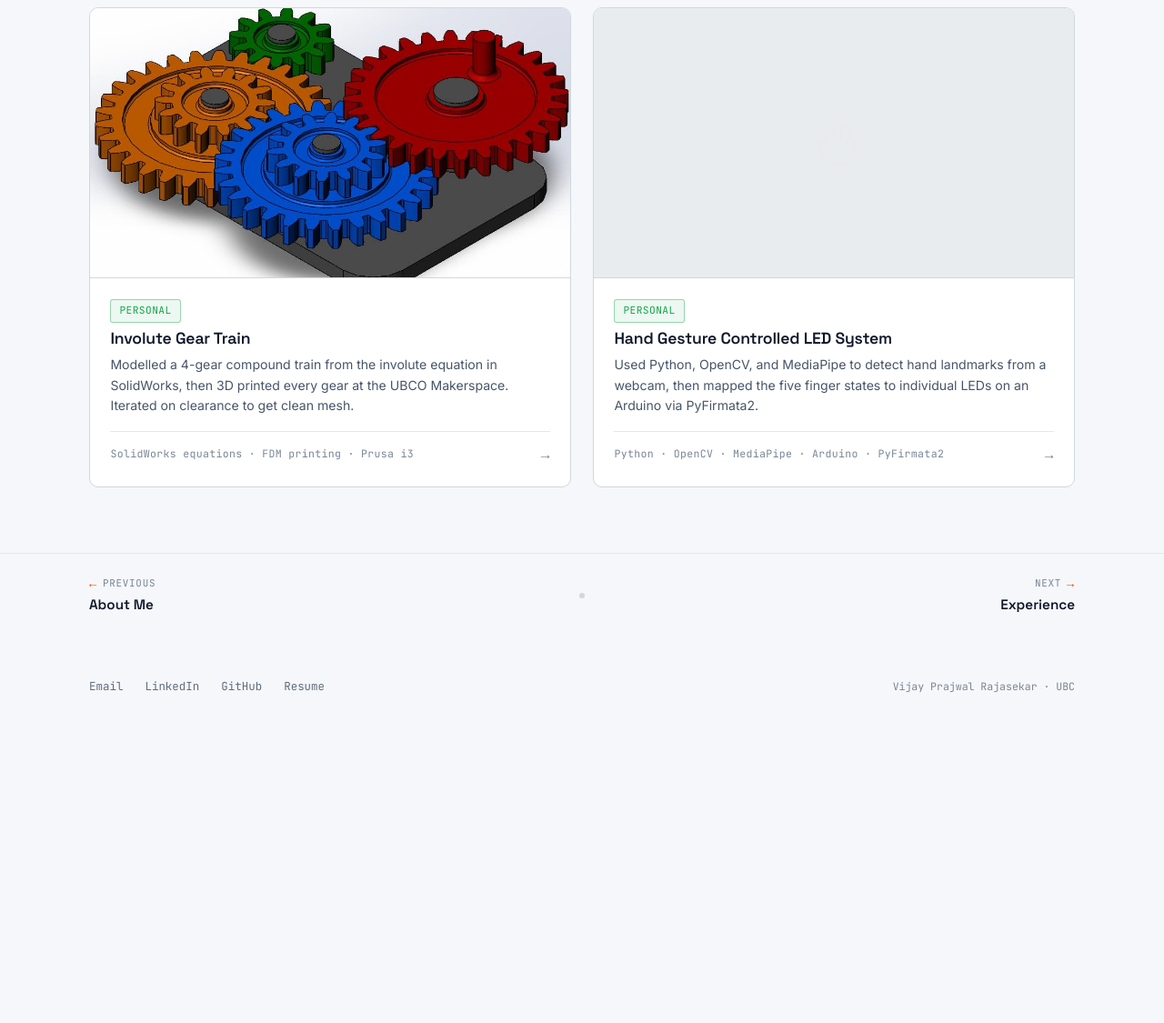
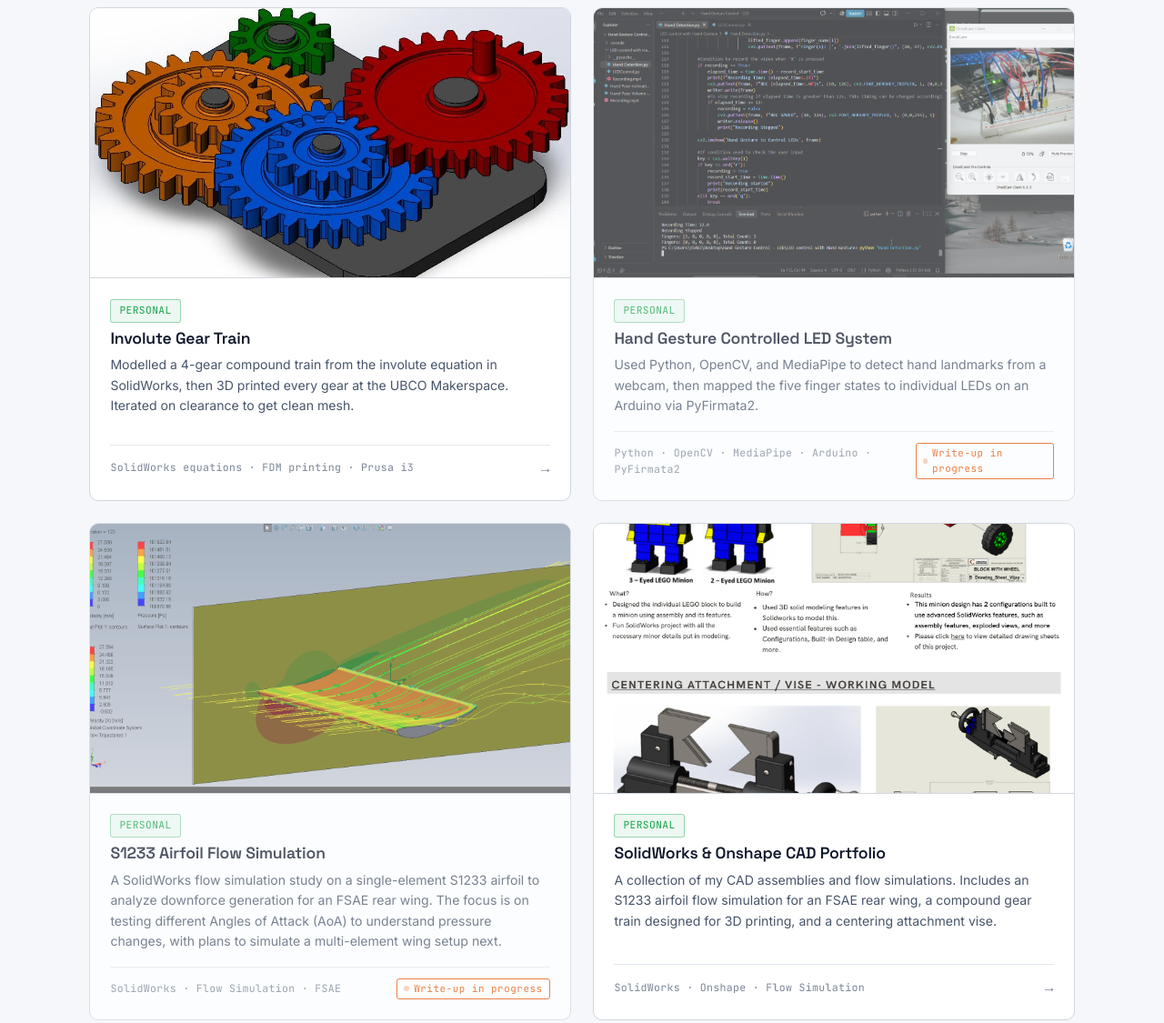
Before and after one commit to VijayPrajwal/VijayPrajwalRajasekar-Portfolio, a plain HTML site: page projects.html in a window 1280 px wide. Shown: the part 880-2005 px from the top of the page at 91% size. Before the commit the page ends 1693 px from the top, so only its background shows below. Drawn offline with Linux system fonts and the light colour scheme.

Commit message:
Add new projects, WIP cards, light mode default, and thumbnails
- Set light mode as default theme (CSS + JS)
- Add SolidWorks & Onshape CAD Portfolio card (links to PDF)
- Add Hand Gesture LED as WIP card with thumbnail (write-up in progress)
- Add S1233 Airfoil Flow Simulation as WIP card with thumbnail
- Generate PDF cover thumbnail for CAD portfolio
- Update both index.html and projects.html

```diff
--- a/assets/main.js
+++ b/assets/main.js
@@ -4,9 +4,7 @@
   if (savedTheme) {
     document.documentElement.setAttribute('data-theme', savedTheme);
   } else {
-    var prefersLight = window.matchMedia('(prefers-color-scheme: light)').matches;
-    var initialTheme = prefersLight ? 'light' : 'dark';
-    document.documentElement.setAttribute('data-theme', initialTheme);
+    document.documentElement.setAttribute('data-theme', 'light');
   }
 })();
 
@@ -26,7 +24,7 @@ document.addEventListener('DOMContentLoaded', function () {
     btn.id = 'themeToggle';
     btn.type = 'button';
 
-    var currentTheme = document.documentElement.getAttribute('data-theme') || 'dark';
+    var currentTheme = document.documentElement.getAttribute('data-theme') || 'light';
     btn.setAttribute('aria-label', currentTheme === 'dark' ? 'Switch to light mode' : 'Switch to dark mode');
     btn.setAttribute('title', 'Toggle dark / light mode');
 
@@ -52,7 +50,7 @@ document.addEventListener('DOMContentLoaded', function () {
 
     btn.addEventListener('click', function (e) {
       e.preventDefault();
-      var activeTheme = document.documentElement.getAttribute('data-theme') || 'dark';
+      var activeTheme = document.documentElement.getAttribute('data-theme') || 'light';
       var nextTheme = activeTheme === 'dark' ? 'light' : 'dark';
 
       document.documentElement.setAttribute('data-theme', nextTheme);
--- a/assets/style.css
+++ b/assets/style.css
@@ -5,8 +5,40 @@
 
 @import url('https://fonts.googleapis.com/css2?family=Space+Grotesk:wght@400;500;600;700&family=JetBrains+Mono:wght@400;500;600&family=Inter:wght@400;500;600;700&display=swap');
 
-:root {
-  /* Color tokens — dark mode defaults */
+:root,
+[data-theme="light"] {
+  /* Color tokens — light mode defaults */
+  --bg: #f5f7fa;
+  --surface: #ffffff;
+  --surface-raised: #e9ecef;
+  --border: #d0d7de;
+  --border-soft: #e2e8f0;
+  --text: #0f172a;
+  --text-dim: #475569;
+  --text-faint: #788596;
+  --signal: #e65100;
+  --signal-dim: #c2410c;
+  --telemetry: #16a34a;
+  --telemetry-dim: #15803d;
+
+  --font-display: 'Space Grotesk', sans-serif;
+  --font-body: 'Inter', sans-serif;
+  --font-mono: 'JetBrains Mono', monospace;
+
+  --max-width: 1180px;
+  --edge: clamp(1.25rem, 4vw, 3rem);
+
+  --header-bg: rgba(245, 247, 250, 0.88);
+  --btn-solid-text: #ffffff;
+  --hero-radial: radial-gradient(ellipse 80% 50% at 50% -10%, rgba(230,81,0,0.08), transparent);
+  --hero-grid: linear-gradient(rgba(230, 81, 0, 0.08) 1px, transparent 1px), linear-gradient(90deg, rgba(230, 81, 0, 0.08) 1px, transparent 1px);
+  --card-shadow: 0 4px 18px rgba(0, 0, 0, 0.06);
+  --dropdown-shadow: 0 8px 24px rgba(0, 0, 0, 0.12);
+  --glow-color: rgba(230, 81, 0, 0.15);
+}
+
+[data-theme="dark"] {
+  /* Color tokens — dark mode */
   --bg: #0b0d0f;
   --surface: #15181b;
   --surface-raised: #1a1e22;
@@ -20,13 +52,6 @@
   --telemetry: #4ade80;
   --telemetry-dim: #2f8a52;
 
-  --font-display: 'Space Grotesk', sans-serif;
-  --font-body: 'Inter', sans-serif;
-  --font-mono: 'JetBrains Mono', monospace;
-
-  --max-width: 1180px;
-  --edge: clamp(1.25rem, 4vw, 3rem);
-
   --header-bg: rgba(11, 13, 15, 0.85);
   --btn-solid-text: #0b0d0f;
   --hero-radial: radial-gradient(ellipse 80% 50% at 50% -10%, rgba(255,107,53,0.06), transparent);
@@ -34,30 +59,6 @@
   --card-shadow: 0 4px 20px rgba(0, 0, 0, 0.4);
   --dropdown-shadow: 0 8px 24px rgba(0, 0, 0, 0.4);
   --glow-color: rgba(255, 117, 66, 0.2);
-}
-
-[data-theme="light"] {
-  /* Color tokens — light mode */
-  --bg: #f5f7fa;
-  --surface: #ffffff;
-  --surface-raised: #e9ecef;
-  --border: #d0d7de;
-  --border-soft: #e2e8f0;
-  --text: #0f172a;
-  --text-dim: #475569;
-  --text-faint: #788596;
-  --signal: #e65100;
-  --signal-dim: #c2410c;
-  --telemetry: #16a34a;
-  --telemetry-dim: #15803d;
-
-  --header-bg: rgba(245, 247, 250, 0.88);
-  --btn-solid-text: #ffffff;
-  --hero-radial: radial-gradient(ellipse 80% 50% at 50% -10%, rgba(230,81,0,0.08), transparent);
-  --hero-grid: linear-gradient(rgba(230, 81, 0, 0.08) 1px, transparent 1px), linear-gradient(90deg, rgba(230, 81, 0, 0.08) 1px, transparent 1px);
-  --card-shadow: 0 4px 18px rgba(0, 0, 0, 0.06);
-  --dropdown-shadow: 0 8px 24px rgba(0, 0, 0, 0.12);
-  --glow-color: rgba(230, 81, 0, 0.15);
 }
 
 * { box-sizing: border-box; margin: 0; padding: 0; }
@@ -388,24 +389,36 @@ nav.main-nav a.active::after {
   border: 1px solid var(--border);
   color: var(--text-dim);
 }
-.tag-school { border-color: #3a4a6b; color: #8fa3d4; background: rgba(58,74,107,0.12); }
-.tag-club   { border-color: var(--signal-dim); color: var(--signal); background: rgba(255,107,53,0.08); }
-.tag-personal { border-color: var(--telemetry-dim); color: var(--telemetry); background: rgba(74,222,128,0.08); }
-
-[data-theme="light"] .tag-school {
+.tag-school {
   border-color: #93c5fd;
   color: #1d4ed8;
   background: rgba(219, 234, 254, 0.7);
 }
-[data-theme="light"] .tag-club {
+.tag-club {
   border-color: rgba(230, 81, 0, 0.4);
   color: var(--signal);
   background: rgba(230, 81, 0, 0.08);
 }
-[data-theme="light"] .tag-personal {
+.tag-personal {
   border-color: rgba(22, 163, 74, 0.4);
   color: var(--telemetry);
   background: rgba(22, 163, 74, 0.08);
+}
+
+[data-theme="dark"] .tag-school {
+  border-color: #3a4a6b;
+  color: #8fa3d4;
+  background: rgba(58,74,107,0.12);
+}
+[data-theme="dark"] .tag-club {
+  border-color: var(--signal-dim);
+  color: var(--signal);
+  background: rgba(255,107,53,0.08);
+}
+[data-theme="dark"] .tag-personal {
+  border-color: var(--telemetry-dim);
+  color: var(--telemetry);
+  background: rgba(74,222,128,0.08);
 }
 
 /* ---------- Theme Switcher ---------- */
@@ -451,15 +464,15 @@ nav.main-nav a.active::after {
 }
 
 .theme-toggle-track .sun-icon {
+  color: #f59e0b;
+}
+
+[data-theme="dark"] .theme-toggle-track .sun-icon {
   color: var(--text-faint);
 }
 
 [data-theme="dark"] .theme-toggle-track .moon-icon {
   color: #a78bfa;
-}
-
-[data-theme="light"] .theme-toggle-track .sun-icon {
-  color: #f59e0b;
 }
 
 .theme-toggle-thumb {
@@ -469,14 +482,15 @@ nav.main-nav a.active::after {
   width: 18px;
   height: 18px;
   border-radius: 50%;
-  background: var(--signal);
+  background: #f59e0b;
+  transform: translateX(22px);
   transition: transform 0.3s cubic-bezier(0.34, 1.56, 0.64, 1), background 0.3s ease;
   box-shadow: 0 1px 4px rgba(0,0,0,0.3);
 }
 
-[data-theme="light"] .theme-toggle-thumb {
-  transform: translateX(22px);
-  background: #f59e0b;
+[data-theme="dark"] .theme-toggle-thumb {
+  transform: translateX(0);
+  background: var(--signal);
 }
 
 .theme-toggle-label {
--- a/projects.html
+++ b/projects.html
@@ -112,6 +112,46 @@
       transform: translateX(4px);
     }
 
+    /* WIP / coming-soon card */
+    .proj-card--wip {
+      cursor: default;
+      opacity: 0.72;
+      position: relative;
+    }
+    .proj-card--wip:hover {
+      border-color: var(--border);
+      transform: none;
+    }
+    .proj-card--wip:hover .proj-thumb img {
+      transform: none;
+    }
+    .wip-badge {
+      display: inline-flex;
+      align-items: center;
+      gap: 5px;
+      font-family: var(--font-mono);
+      font-size: 0.68rem;
+      letter-spacing: 0.05em;
+      color: var(--signal);
+      border: 1px solid currentColor;
+      border-radius: 3px;
+      padding: 2px 7px;
+      align-self: flex-start;
+    }
+    .wip-badge::before {
+      content: '';
+      display: inline-block;
+      width: 6px;
+      height: 6px;
+      border-radius: 50%;
+      background: var(--signal);
+      animation: wip-pulse 1.4s ease-in-out infinite;
+    }
+    @keyframes wip-pulse {
+      0%, 100% { opacity: 1; }
+      50% { opacity: 0.3; }
+    }
+
   </style>
 </head>
 
@@ -195,15 +235,10 @@
             </div>
           </a>
 
-          <!-- Personal: Hand Gesture LED -->
-          <a href="hand-gesture-led.html" class="proj-card">
-            <div class="proj-thumb" style="display:flex;align-items:center;justify-content:center;background:var(--surface-raised);">
-              <svg width="64" height="64" viewBox="0 0 24 24" fill="none" xmlns="http://www.w3.org/2000/svg" style="opacity:0.22;">
-                <path d="M18 11V6.5a1.5 1.5 0 0 0-3 0V11" stroke="#e8e6e1" stroke-width="1.4" stroke-linecap="round"/>
-                <path d="M15 11V5.5a1.5 1.5 0 0 0-3 0V11" stroke="#e8e6e1" stroke-width="1.4" stroke-linecap="round"/>
-                <path d="M12 11V6.5a1.5 1.5 0 0 0-3 0V14" stroke="#e8e6e1" stroke-width="1.4" stroke-linecap="round"/>
-                <path d="M9 12.5a1.5 1.5 0 0 0-3 0V14a7 7 0 0 0 7 7h1a6 6 0 0 0 6-6v-3a1.5 1.5 0 0 0-3 0" stroke="#e8e6e1" stroke-width="1.4" stroke-linecap="round"/>
-              </svg>
+          <!-- Personal: Hand Gesture LED (WIP — write-up not ready) -->
+          <div class="proj-card proj-card--wip">
+            <div class="proj-thumb">
+              <img src="images/Thumbnail Hand Gesture - python.png" alt="Hand Gesture Controlled LED System thumbnail">
             </div>
             <div class="proj-info">
               <span class="tag tag-personal" style="align-self:flex-start;">PERSONAL</span>
@@ -211,6 +246,38 @@
               <p>Used Python, OpenCV, and MediaPipe to detect hand landmarks from a webcam, then mapped the five finger states to individual LEDs on an Arduino via PyFirmata2.</p>
               <div class="proj-footer">
                 <span>Python &middot; OpenCV &middot; MediaPipe &middot; Arduino &middot; PyFirmata2</span>
+                <span class="wip-badge">Write-up in progress</span>
+              </div>
+            </div>
+          </div>
+
+          <!-- Personal: S1233 Airfoil Flow Simulation (WIP — write-up not ready) -->
+          <div class="proj-card proj-card--wip">
+            <div class="proj-thumb">
+              <img src="images/S1233 Airfoil Flow Simulation.png" alt="S1233 Airfoil Flow Simulation SolidWorks screenshot">
+            </div>
+            <div class="proj-info">
+              <span class="tag tag-personal" style="align-self:flex-start;">PERSONAL</span>
+              <h3>S1233 Airfoil Flow Simulation</h3>
+              <p>A SolidWorks flow simulation study on a single-element S1233 airfoil to analyze downforce generation for an FSAE rear wing. The focus is on testing different Angles of Attack (AoA) to understand pressure changes, with plans to simulate a multi-element wing setup next.</p>
+              <div class="proj-footer">
+                <span>SolidWorks &middot; Flow Simulation &middot; FSAE</span>
+                <span class="wip-badge">Write-up in progress</span>
+              </div>
+            </div>
+          </div>
+
+          <!-- Personal: SolidWorks & Onshape CAD Portfolio -->
+          <a href="images/Vijay  SolidWorks Portfolio - Updated 2026.pdf" target="_blank" rel="noopener" class="proj-card">
+            <div class="proj-thumb">
+              <img src="images/cad-portfolio-thumb.jpg" alt="First page of SolidWorks and Onshape CAD Portfolio PDF">
+            </div>
+            <div class="proj-info">
+              <span class="tag tag-personal" style="align-self:flex-start;">PERSONAL</span>
+              <h3>SolidWorks &amp; Onshape CAD Portfolio</h3>
+              <p>A collection of my CAD assemblies and flow simulations. Includes an S1233 airfoil flow simulation for an FSAE rear wing, a compound gear train designed for 3D printing, and a centering attachment vise.</p>
+              <div class="proj-footer">
+                <span>SolidWorks &middot; Onshape &middot; Flow Simulation</span>
                 <span class="proj-arrow">&rarr;</span>
               </div>
             </div>
```
Also changed, not shown: index.html (+16 -1 lines), images/S1233 Airfoil Flow Simulation.png (added), images/Thumbnail Hand Gesture - python.png (added), images/cad-portfolio-thumb.jpg (added), 1 other file.
